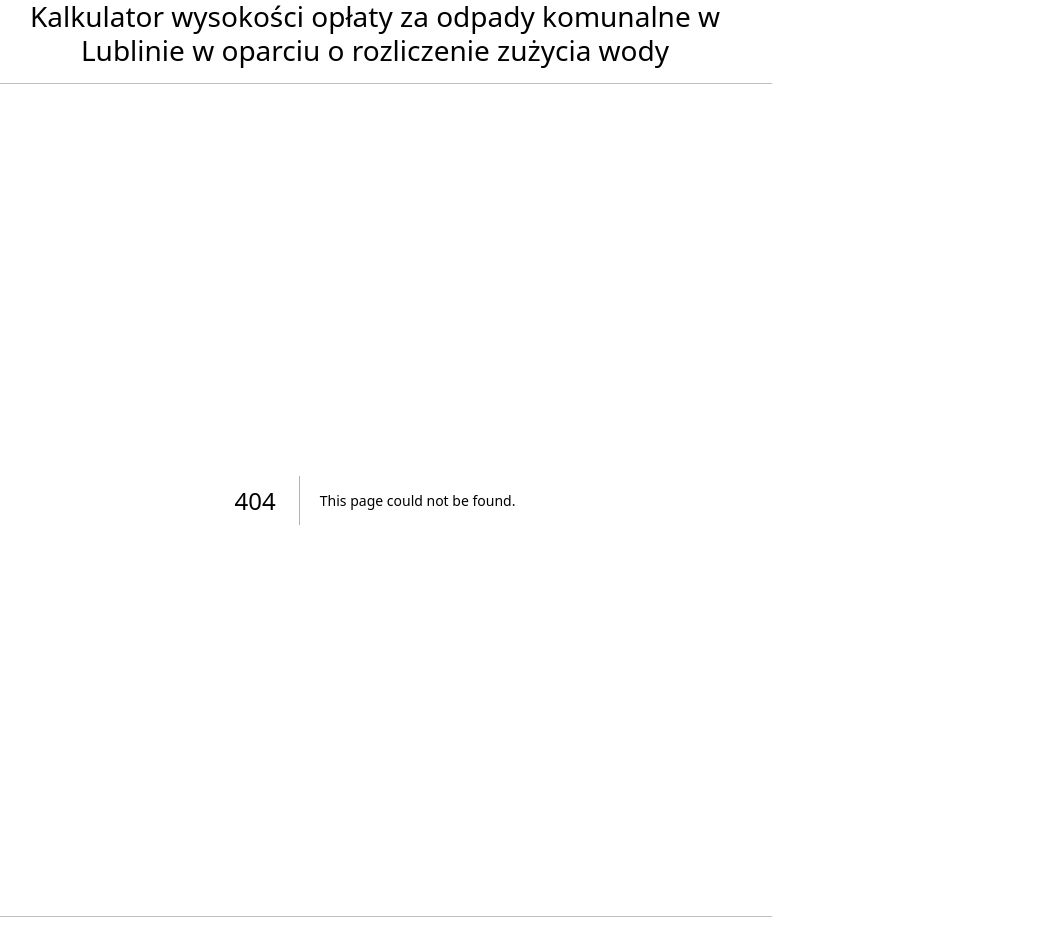
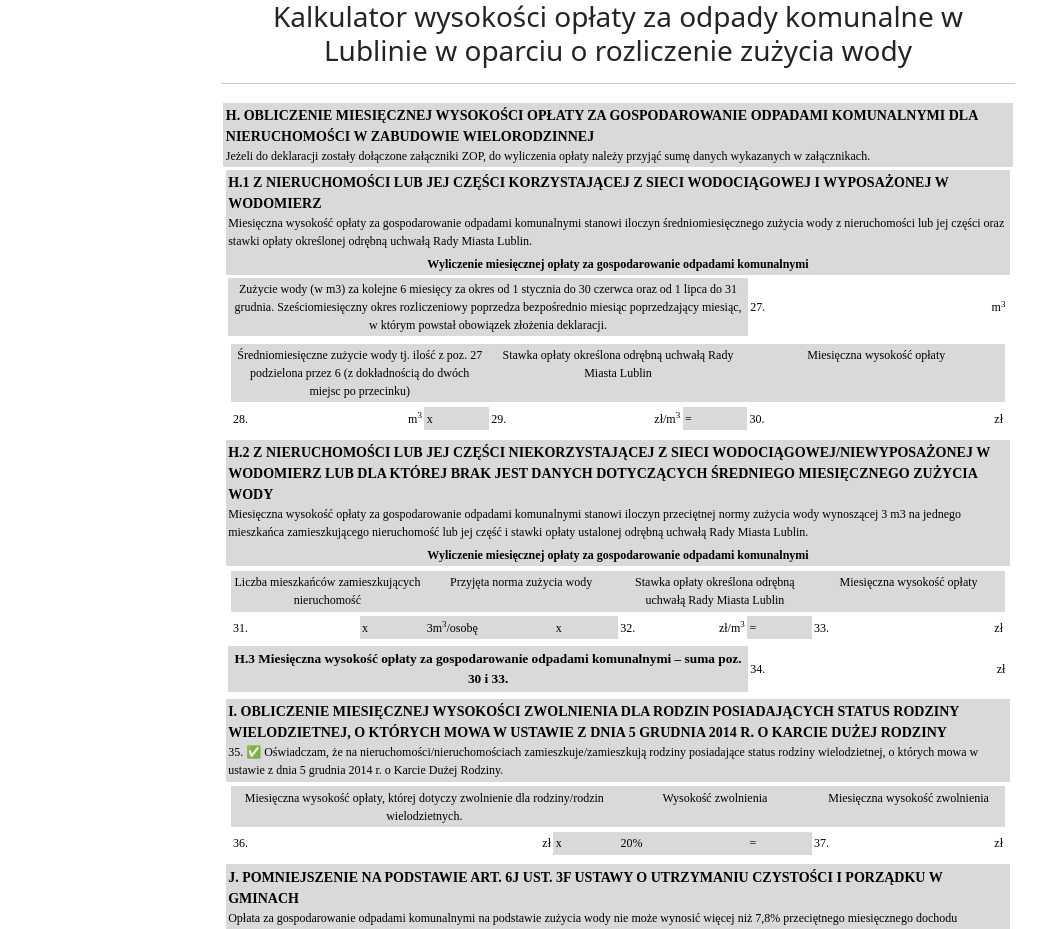
Before and after one commit to vadimgierko/lublin-waste-disposal-charge-calculator, a Next.js app: page /result-div in a window 1280 px wide. Before the commit this address had no page. Shown: the top 929 px of the page, without its empty margins (22-1066 px from the left). Built offline with nearby package versions, Linux system fonts and the light colour scheme.

Commit message:
create (almost) pixel perfect representation of declaration

```diff
--- /dev/null
+++ b/src/app/result-div/page.tsx
@@ -0,0 +1,5 @@
+import Div from "@/components/ResultTable/Div";
+
+export default function ResultDivTestPage() {
+	return <Div />;
+}
--- /dev/null
+++ b/src/components/ResultTable/Div/index.tsx
@@ -0,0 +1,265 @@
+import "./style.css";
+
+import { ReactNode } from "react";
+
+export default function Div() {
+	return (
+		<div id="deklaracja" className="text-start" data-bs-theme="light">
+			{/* <!-- H. --> */}
+			<SectionHeader
+				title="H. OBLICZENIE MIESIĘCZNEJ WYSOKOŚCI OPŁATY ZA GOSPODAROWANIE ODPADAMI KOMUNALNYMI DLA NIERUCHOMOŚCI W ZABUDOWIE WIELORODZINNEJ"
+				description="Jeżeli do deklaracji zostały dołączone załączniki ZOP, do wyliczenia opłaty
+                    należy przyjąć sumę danych wykazanych w załącznikach."
+			/>
+
+			{/* <!-- H.1 --> */}
+			<div className="section">
+				<SectionHeader
+					title="H.1 Z NIERUCHOMOŚCI LUB JEJ CZĘŚCI KORZYSTAJĄCEJ Z SIECI WODOCIĄGOWEJ I WYPOSAŻONEJ W WODOMIERZ"
+					description="Miesięczna wysokość opłaty za gospodarowanie odpadami komunalnymi stanowi iloczyn
+                    średniomiesięcznego zużycia wody z nieruchomości lub jej części oraz stawki opłaty
+                    określonej odrębną uchwałą Rady Miasta Lublin."
+					subsection={true}
+				/>
+
+				<Wyliczenie />
+
+				<FlexRow>
+					<LabelField
+						col={8}
+						value="Zużycie wody (w m3) za kolejne 6 miesięcy za okres od 1 stycznia do 30 czerwca oraz od 1 lipca do 31 grudnia. Sześciomiesięczny okres rozliczeniowy poprzedza bezpośrednio miesiąc poprzedzający miesiąc, w którym powstał obowiązek złożenia deklaracji."
+					/>
+
+					<InputField col={4} index={27} value={undefined} jednostka={"m3"} />
+				</FlexRow>
+
+				<TableLikeVertical>
+					<FlexRow>
+						<LabelField
+							col={4}
+							value="Średniomiesięczne zużycie wody tj. ilość z poz. 27 podzielona przez 6 (z dokładnością do dwóch miejsc po przecinku)"
+						/>
+						<LabelField
+							col={4}
+							value="Stawka opłaty określona odrębną uchwałą Rady Miasta Lublin"
+						/>
+						<LabelField col={4} value="Miesięczna wysokość opłaty" />
+					</FlexRow>
+
+					<FlexRow>
+						<InputField col={3} index={28} value={undefined} jednostka={"m3"} />
+						<div className="col-1 grey"> x </div>
+						<InputField
+							col={3}
+							index={29}
+							value={undefined}
+							jednostka={"zł/m3"}
+						/>
+						<div className="col-1 grey"> = </div>
+						<InputField col={4} index={30} value={undefined} jednostka={"zł"} />
+					</FlexRow>
+				</TableLikeVertical>
+			</div>
+
+			{/* <!-- H.2 --> */}
+			<div className="section">
+				<SectionHeader
+					title="H.2 Z NIERUCHOMOŚCI LUB JEJ CZĘŚCI NIEKORZYSTAJĄCEJ Z SIECI WODOCIĄGOWEJ/NIEWYPOSAŻONEJ W WODOMIERZ
+                    LUB DLA KTÓREJ BRAK JEST DANYCH DOTYCZĄCYCH ŚREDNIEGO MIESIĘCZNEGO ZUŻYCIA WODY"
+					description="Miesięczna wysokość opłaty za gospodarowanie odpadami komunalnymi stanowi iloczyn przeciętnej normy zużycia wody wynoszącej 3 m3 na jednego mieszkańca zamieszkującego nieruchomość lub jej część i stawki opłaty ustalonej odrębną uchwałą Rady Miasta Lublin."
+				/>
+
+				<Wyliczenie />
+
+				<TableLikeVertical>
+					<FlexRow>
+						<LabelField
+							col={3}
+							value="Liczba mieszkańców zamieszkujących nieruchomość"
+						/>
+						<LabelField col={3} value="Przyjęta norma zużycia wody" />
+						<LabelField
+							col={3}
+							value="Stawka opłaty określona odrębną uchwałą Rady Miasta Lublin"
+						/>
+						<LabelField col={3} value="Miesięczna wysokość opłaty" />
+					</FlexRow>
+
+					<FlexRow>
+						<InputField
+							col={2}
+							index={31}
+							value={undefined}
+							jednostka={undefined}
+						/>
+						<div className="col-1 grey"> x </div>
+						<div className="col-2 grey">
+							3m<sup>3</sup>/osobę
+						</div>
+						<div className="col-1 grey"> x </div>
+						<InputField
+							col={2}
+							index={32}
+							value={undefined}
+							jednostka={"zł/m3"}
+						/>
+						<div className="col-1 grey"> = </div>
+						<InputField col={3} index={33} value={undefined} jednostka={"zł"} />
+					</FlexRow>
+				</TableLikeVertical>
+
+				<FlexRow>
+					<strong className="col-8" style={{ fontSize: "10pt" }}>
+						<LabelField
+							col={12}
+							value="H.3 Miesięczna wysokość opłaty za gospodarowanie odpadami komunalnymi – suma poz. 30 i 33."
+						/>
+					</strong>
+					<InputField col={4} index={34} value={undefined} jednostka={"zł"} />
+				</FlexRow>
+			</div>
+
+			{/* <!-- I. Zwolnienie --> */}
+			<div className="section">
+				<SectionHeader
+					title="I. OBLICZENIE MIESIĘCZNEJ WYSOKOŚCI ZWOLNIENIA DLA RODZIN POSIADAJĄCYCH STATUS RODZINY WIELODZIETNEJ,
+                    O KTÓRYCH MOWA W USTAWIE Z DNIA 5 GRUDNIA 2014 R. O KARCIE DUŻEJ RODZINY"
+					description={`35. ✅ Oświadczam, że na nieruchomości/nieruchomościach zamieszkuje/zamieszkują rodziny posiadające
+                    status rodziny wielodzietnej, o których mowa w ustawie z dnia 5 grudnia 2014 r. o Karcie Dużej Rodziny.`}
+				/>
+
+				<TableLikeVertical>
+					<FlexRow>
+						<LabelField
+							col={6}
+							value="Miesięczna wysokość opłaty, której dotyczy zwolnienie dla rodziny/rodzin wielodzietnych."
+						/>
+						<LabelField col={3} value="Wysokość zwolnienia" />
+						<LabelField col={3} value="Miesięczna wysokość zwolnienia" />
+					</FlexRow>
+
+					<FlexRow>
+						<InputField col={5} index={36} value={undefined} jednostka={"zł"} />
+						<div className="col-1 grey"> x </div>
+						<div className="col-2 grey">20%</div>
+						<div className="col-1 grey"> = </div>
+						<InputField col={3} index={37} value={undefined} jednostka={"zł"} />
+					</FlexRow>
+				</TableLikeVertical>
+			</div>
+
+			{/* <!-- J. POMNIEJSZENIE --> */}
+			<div className="section">
+				<SectionHeader
+					title="J. POMNIEJSZENIE NA PODSTAWIE ART. 6J UST. 3F USTAWY O UTRZYMANIU CZYSTOŚCI I PORZĄDKU W GMINACH"
+					description="Opłata za gospodarowanie odpadami komunalnymi na podstawie zużycia wody nie może wynosić więcej niż 7,8% przeciętnego miesięcznego dochodu rozporządzalnego na 1 osobę ogółem za gospodarstwo domowe (ogłaszany przez Prezesa Głównego Urzędu Statystycznego w „Monitorze Polskim” w pierwszym kwartale każdego roku)."
+				/>
+
+				<FlexRow>
+					<LabelField
+						col={8}
+						value="Kwota pomniejszenia na podstawie art. 6j ust. 3f (różnica pomiędzy opłatą miesięczną przypadającą na gospodarstwo
+                    domowe a opłatą maksymalną za gospodarstwo domowe)."
+					/>
+					<InputField col={4} index={38} value={undefined} jednostka={"zł"} />
+				</FlexRow>
+			</div>
+
+			{/* <!-- K. WYSOKOŚĆ OPŁATY --> */}
+			<div className="section">
+				<SectionHeader
+					title="K. WYSOKOŚĆ MIESIĘCZNEJ OPŁATY ZA GOSPODAROWANIE ODPADAMI KOMUNALNYMI"
+					description="Zgodnie z art. 6q ust. 2 u.c.p.g. kwota opłaty za gospodarowanie odpadami komunalnymi nie podlega zaokrąglaniu."
+				/>
+
+				<FlexRow>
+					<LabelField
+						col={8}
+						value="Miesięczna wysokość opłaty z poz. 39 pomniejszona o kwotę z poz. 37 i/lub 38 płatna jest z dołu, bez wezwania, w terminach miesięcznych do 15. dnia każdego następnego miesiąca na rachunek Urzędu Miasta Lublin "
+					/>
+					<InputField col={4} index={39} value={undefined} jednostka={"zł"} />
+				</FlexRow>
+			</div>
+		</div>
+	);
+}
+
+function SectionHeader({
+	title,
+	description,
+	subsection = false,
+}: {
+	title: string;
+	description: string;
+	subsection?: boolean;
+}) {
+	return (
+		<div className="section-header grey">
+			<p className="title">
+				<strong>{title}</strong>
+			</p>
+			<p>{description}</p>
+		</div>
+	);
+}
+
+function FlexRow({ children }: { children: ReactNode }) {
+	return <div className="d-flex">{children}</div>;
+}
+
+type LabelFieldProps = {
+	col: number;
+	value: string;
+};
+function LabelField({ col, value }: LabelFieldProps) {
+	return (
+		<div className={`label-field col-${col} grey text-center`}>{value}</div>
+	);
+}
+
+type InputFieldProps = {
+	col: number;
+	index: number;
+	value: string | number | undefined;
+	jednostka: "m3" | "zł" | "zł/m3" | undefined;
+};
+function InputField({ col, index, value, jednostka }: InputFieldProps) {
+	return (
+		<div
+			className={`input-field col-${col} d-flex justify-content-between align-items-center`}
+		>
+			<span className="index">{index}.</span>
+			<span>{value}</span>
+			<span className="jednostka">
+				{jednostka === "m3" ? (
+					<span>
+						m<sup>3</sup>
+					</span>
+				) : jednostka === "zł" ? (
+					"zł"
+				) : jednostka === "zł/m3" ? (
+					<span>
+						zł/m<sup>3</sup>
+					</span>
+				) : (
+					""
+				)}
+			</span>
+		</div>
+	);
+}
+
+type TableLikeVarticalProps = { children: ReactNode };
+function TableLikeVertical({ children }: TableLikeVarticalProps) {
+	return <div className="table-like-vertical">{children}</div>;
+}
+
+function Wyliczenie() {
+	return (
+		<div className="text-center grey">
+			<strong>
+				Wyliczenie miesięcznej opłaty za gospodarowanie odpadami komunalnymi
+			</strong>
+		</div>
+	);
+}
--- /dev/null
+++ b/src/components/ResultTable/Div/style.css
@@ -0,0 +1,30 @@
+#deklaracja {
+  font-family: 'Times New Roman', Times, serif;
+  font-size: 9pt;
+  background-color: white;
+  color: black
+}
+
+.title {
+  font-size: 10.5pt;
+}
+
+div {
+  outline: 0.5 solid black;
+  padding: 0.2em;
+  margin: 0
+}
+
+p {
+  margin: 0;
+  padding: 0;
+}
+
+.grey {
+  /* background-color: rgb(216, 216, 216); */
+  background-color: #d9d9d9; /* jasnoszary3 */
+}
+
+.white {
+  background-color: white;
+}
```
